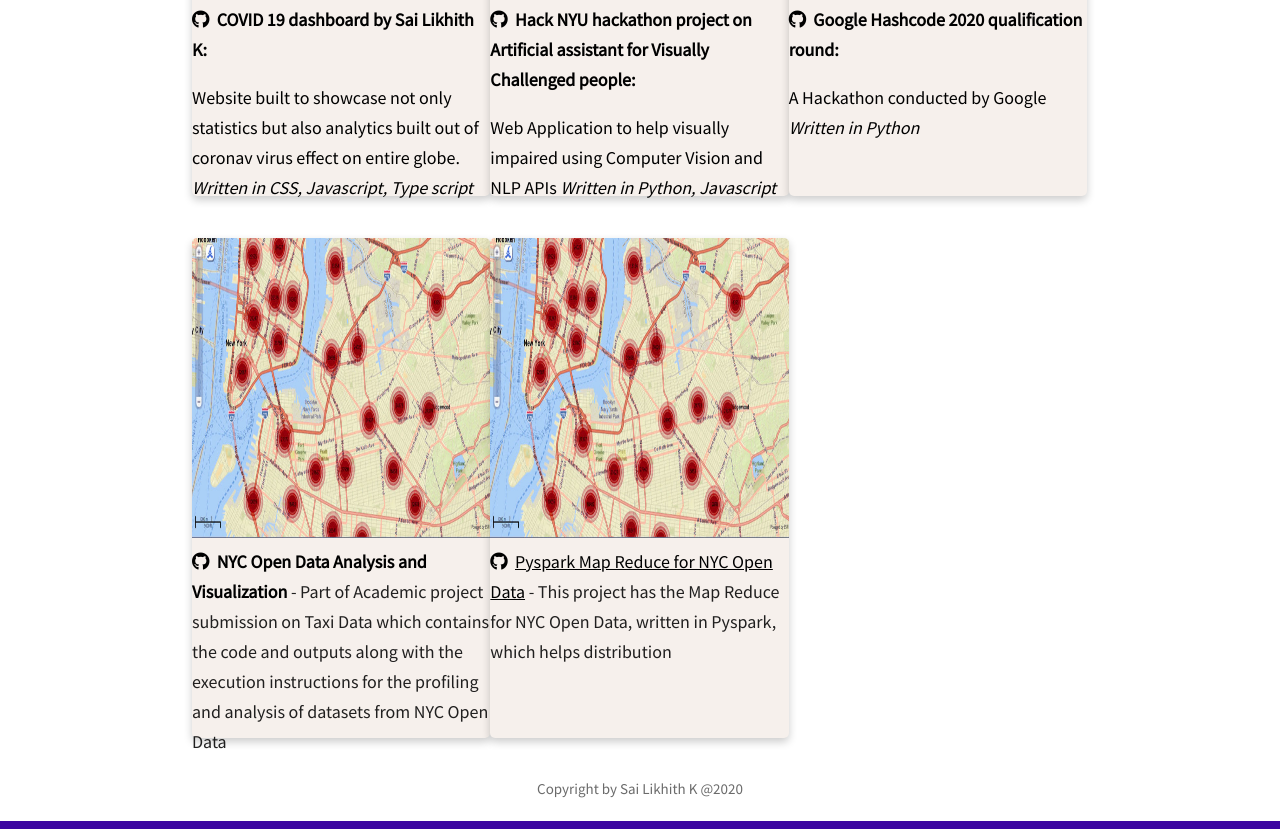
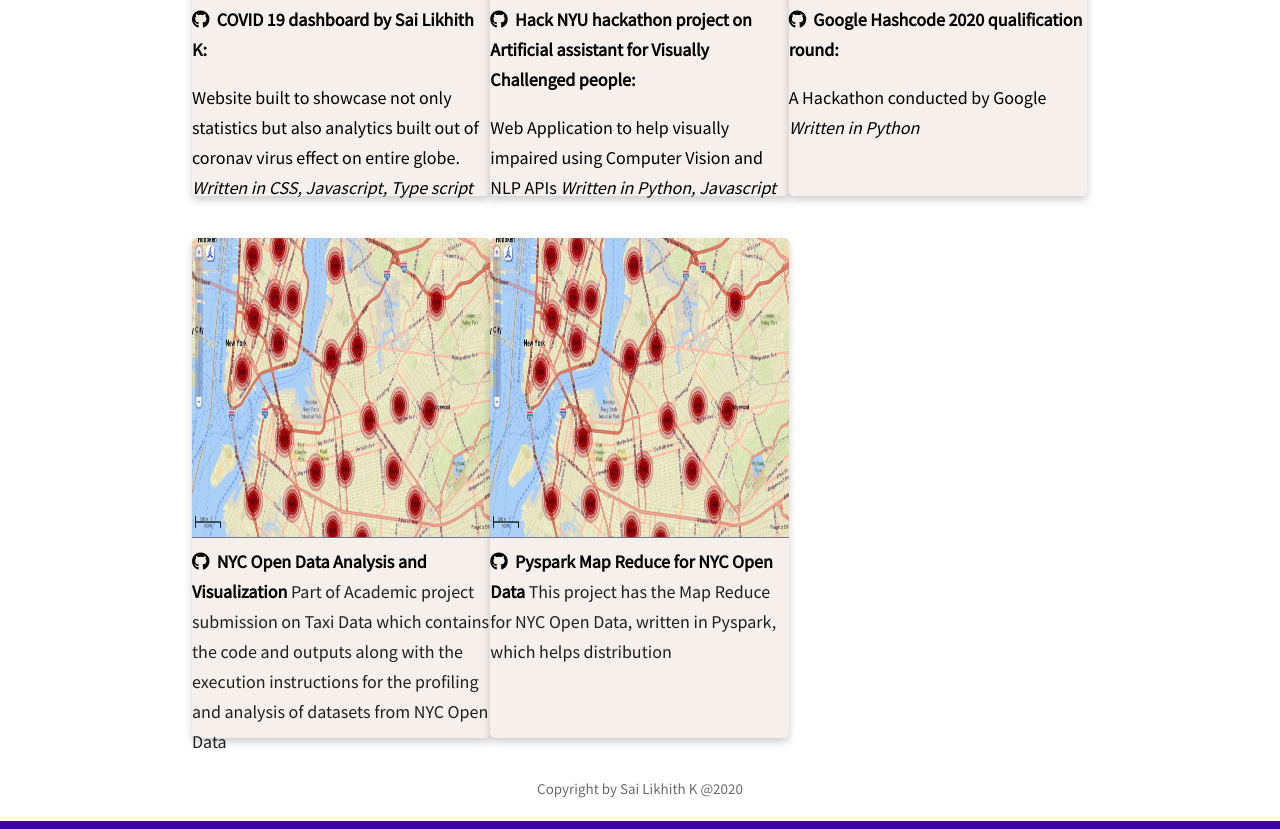
Before and after one commit to SaiLikhith7/Mywebsite, a Jekyll site: the page built from projects.html, in a window 1280 px wide, cut to the strip 450-1279 px from the top of the page. Built offline with Jekyll 4.4.1, drawn with Linux system fonts in a browser that asks for light colours; nearby versions of some CDN libraries.

Commit message:
Update projects.html

```diff
--- a/_includes/projects.html
+++ b/_includes/projects.html
@@ -57,7 +57,7 @@
         <strong>
           <a href="https://github.com/SaiLikhith7/CSGY-6513-Big-Data-Project-Analysis-of-NYC-Open-Data"><img src="./img/nyc.jpg" alt="nyc open data" style="width:100%;height:300px"><i class="fab fa-github"></i>&nbsp;&nbsp;<b>NYC Open Data Analysis and Visualization</b></a>
               </strong>
-          - Part of Academic project submission on Taxi Data which contains the code and outputs along with the execution instructions for the profiling and analysis of datasets from NYC Open Data
+          Part of Academic project submission on Taxi Data which contains the code and outputs along with the execution instructions for the profiling and analysis of datasets from NYC Open Data
           </div>
       </h5>
     </div>
@@ -65,9 +65,9 @@
       <h5>
         <div class="card">
         <strong>
-          <a href="https://github.com/SaiLikhith7/NYC_Open_Data-Map-Reduce-and-Pyspark"><img src="./img/nyc.jpg" alt="nyc open data" style="width:100%;height:300px"><i class="fab fa-github"></i>&nbsp;&nbsp;<u>Pyspark Map Reduce for NYC Open Data</u></a>
+          <a href="https://github.com/SaiLikhith7/NYC_Open_Data-Map-Reduce-and-Pyspark"><img src="./img/nyc.jpg" alt="nyc open data" style="width:100%;height:300px"><i class="fab fa-github"></i>&nbsp;&nbsp;<b>Pyspark Map Reduce for NYC Open Data</b></a>
         </strong>
-          - This project has the Map Reduce for NYC Open Data, written in Pyspark, which helps distribution
+          This project has the Map Reduce for NYC Open Data, written in Pyspark, which helps distribution
           </div>
       </h5>
     </div>
```
